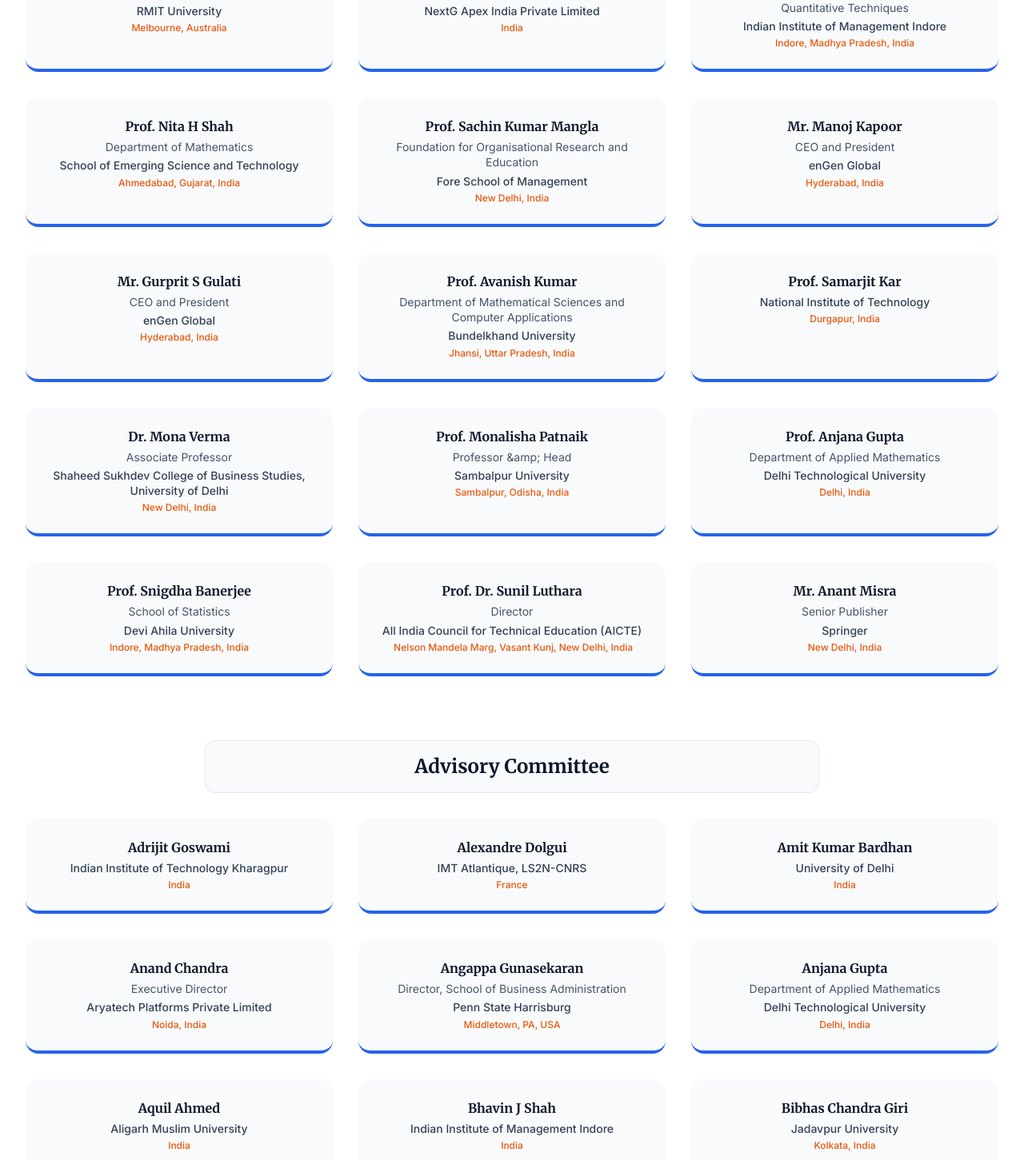
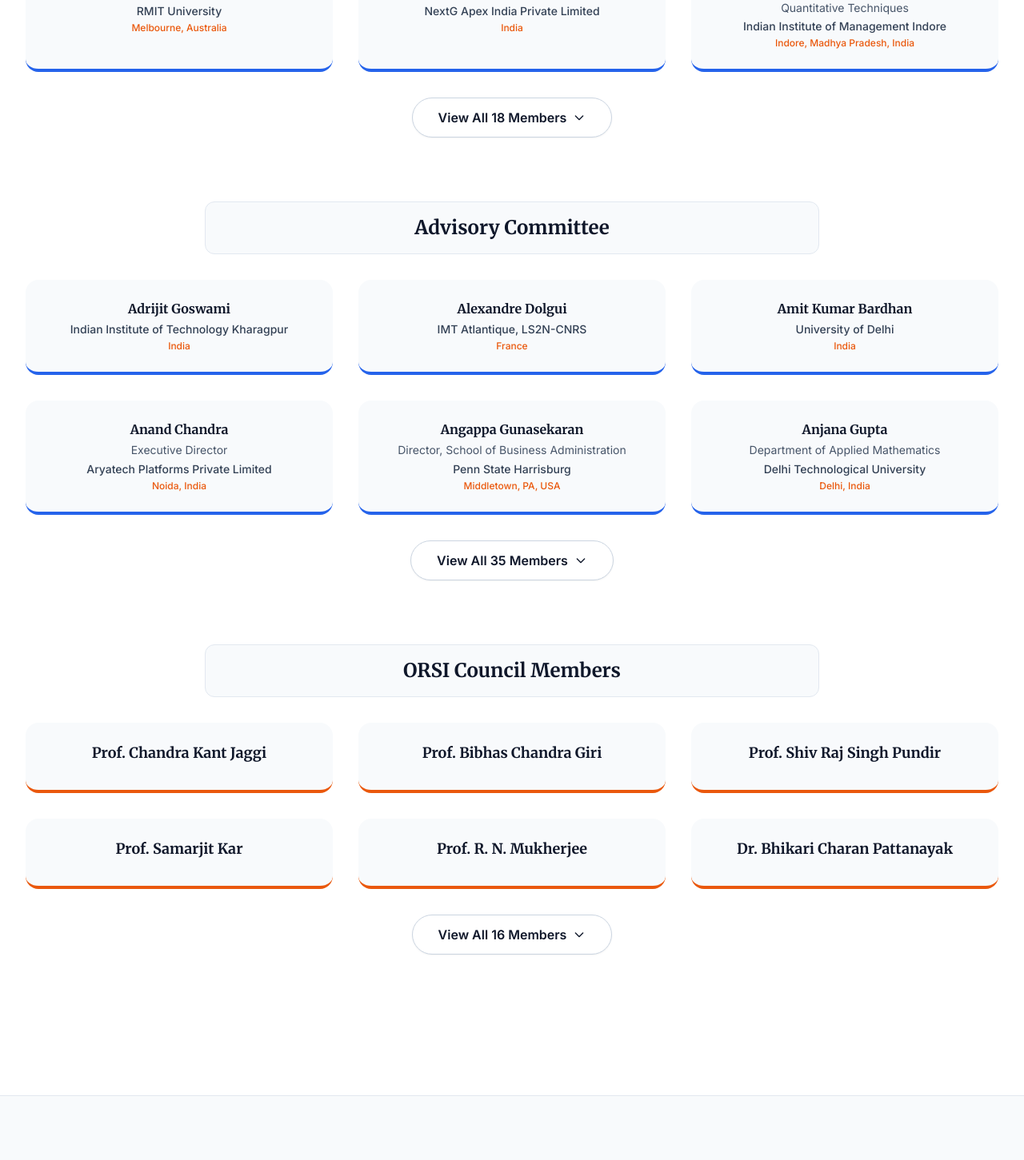
Before and after one commit to vikrantwiz02/ORSI-Conference-2025, a React (Vite) app: page / in a window 1280 px wide. Shown: the part 8346-9797 px from the top of the page at 80% size. Built offline with nearby package versions, Linux system fonts and the light colour scheme.

Commit message:
feat: add expandable view all buttons for speakers, advisory committee, and ORSI council members

```diff
--- a/components/CommitteeSection.tsx
+++ b/components/CommitteeSection.tsx
@@ -1,10 +1,45 @@
 import React, { useState } from 'react';
 import { PATRONS, CHAIRS, ADVISORY_COMMITTEE, ORGANIZING_COMMITTEE, ORSI_COUNCIL_MEMBERS, SPEAKERS } from '../constants';
 
+const INITIAL_VISIBLE = 6;
+
+interface ViewAllButtonProps {
+  total: number;
+  showAll: boolean;
+  onToggle: () => void;
+}
+
+const ViewAllButton: React.FC<ViewAllButtonProps> = ({ total, showAll, onToggle }) => {
+  if (total <= INITIAL_VISIBLE) return null;
+  return (
+    <div className="text-center mt-8">
+      <button
+        onClick={onToggle}
+        className="inline-flex items-center gap-2 px-8 py-3 rounded-full bg-white border border-slate-300 text-govt-navy font-semibold hover:bg-slate-50 hover:border-govt-blue transition-all shadow-sm"
+      >
+        {showAll ? 'Show Less' : `View All ${total} Members`}
+        <svg
+          xmlns="http://www.w3.org/2000/svg"
+          className={`h-4 w-4 transition-transform duration-300 ${showAll ? 'rotate-180' : ''}`}
+          fill="none"
+          viewBox="0 0 24 24"
+          stroke="currentColor"
+        >
+          <path strokeLinecap="round" strokeLinejoin="round" strokeWidth={2} d="M19 9l-7 7-7-7" />
+        </svg>
+      </button>
+    </div>
+  );
+};
+
 const CommitteeSection: React.FC = () => {
+  const [showAllSpeakers, setShowAllSpeakers] = useState(false);
   const [showAllAdvisory, setShowAllAdvisory] = useState(false);
+  const [showAllOrsi, setShowAllOrsi] = useState(false);
 
-  const displayedAdvisory = showAllAdvisory ? ADVISORY_COMMITTEE : ADVISORY_COMMITTEE.slice(0, 9);
+  const displayedSpeakers = showAllSpeakers ? SPEAKERS : SPEAKERS.slice(0, INITIAL_VISIBLE);
+  const displayedAdvisory = showAllAdvisory ? ADVISORY_COMMITTEE : ADVISORY_COMMITTEE.slice(0, INITIAL_VISIBLE);
+  const displayedOrsi = showAllOrsi ? ORSI_COUNCIL_MEMBERS : ORSI_COUNCIL_MEMBERS.slice(0, INITIAL_VISIBLE);
 
   // Helper function to get photo filename from name
   const getPhotoUrl = (name: string) => {
@@ -127,8 +162,8 @@
             <h3 className="text-2xl font-bold text-govt-navy mb-8 text-center bg-slate-50 py-4 rounded-xl mx-auto max-w-3xl border border-slate-200">
                 Speakers
             </h3>
-            <div className="grid grid-cols-1 md:grid-cols-2 lg:grid-cols-3 gap-8 mb-16">
-                {SPEAKERS.map((speaker, idx) => (
+            <div className="grid grid-cols-1 md:grid-cols-2 lg:grid-cols-3 gap-8 mb-4">
+                {displayedSpeakers.map((speaker, idx) => (
                     <div key={idx} className="bg-slate-50 p-6 rounded-2xl text-center border-b-4 border-govt-blue hover:shadow-lg transition-shadow">
                         {/* <div className="w-16 h-16 bg-govt-blue/10 rounded-full mx-auto mb-4 flex items-center justify-center text-2xl font-serif font-bold text-govt-blue">
                             {speaker.name.split(' ').find(p => !['Prof.', 'Mr.', 'Ms.', 'Dr.'].includes(p))?.charAt(0) ?? speaker.name.charAt(0)}
@@ -140,6 +175,8 @@
                     </div>
                 ))}
             </div>
+            <ViewAllButton total={SPEAKERS.length} showAll={showAllSpeakers} onToggle={() => setShowAllSpeakers(v => !v)} />
+            <div className="mb-16" />
         </div>
 
         {/* Advisory Committee - Expandable List */}
@@ -159,26 +196,7 @@
                 ))}
             </div>
 
-            {/* Show More Button */}
-            {ADVISORY_COMMITTEE.length > 9 && (
-                <div className="text-center mt-8">
-                    <button
-                        onClick={() => setShowAllAdvisory(!showAllAdvisory)}
-                        className="inline-flex items-center gap-2 px-8 py-3 rounded-full bg-white border border-slate-300 text-govt-navy font-semibold hover:bg-slate-50 hover:border-govt-blue transition-all shadow-sm"
-                    >
-                        {showAllAdvisory ? 'Show Less' : `View All ${ADVISORY_COMMITTEE.length} Members`}
-                        <svg
-                            xmlns="http://www.w3.org/2000/svg"
-                            className={`h-4 w-4 transition-transform duration-300 ${showAllAdvisory ? 'rotate-180' : ''}`}
-                            fill="none"
-                            viewBox="0 0 24 24"
-                            stroke="currentColor"
-                        >
-                            <path strokeLinecap="round" strokeLinejoin="round" strokeWidth={2} d="M19 9l-7 7-7-7" />
-                        </svg>
-                    </button>
-                </div>
-            )}
+            <ViewAllButton total={ADVISORY_COMMITTEE.length} showAll={showAllAdvisory} onToggle={() => setShowAllAdvisory(v => !v)} />
         </div>
 
         {/* ORSI Council Members */}
@@ -188,7 +206,7 @@
             </h3>
 
             <div className="grid grid-cols-1 md:grid-cols-2 lg:grid-cols-3 gap-8">
-                {ORSI_COUNCIL_MEMBERS.map((member, idx) => (
+                {displayedOrsi.map((member, idx) => (
                     member ? (
                         <div key={idx} className="bg-slate-50 p-6 rounded-2xl text-center border-b-4 border-govt-accent hover:shadow-lg transition-shadow">
                             <h3 className="text-lg font-bold text-govt-navy mb-2">{member}</h3>
@@ -198,6 +216,8 @@
                     )
                 ))}
             </div>
+
+            <ViewAllButton total={ORSI_COUNCIL_MEMBERS.filter(Boolean).length} showAll={showAllOrsi} onToggle={() => setShowAllOrsi(v => !v)} />
         </div>
       </div>
     </section>
```
